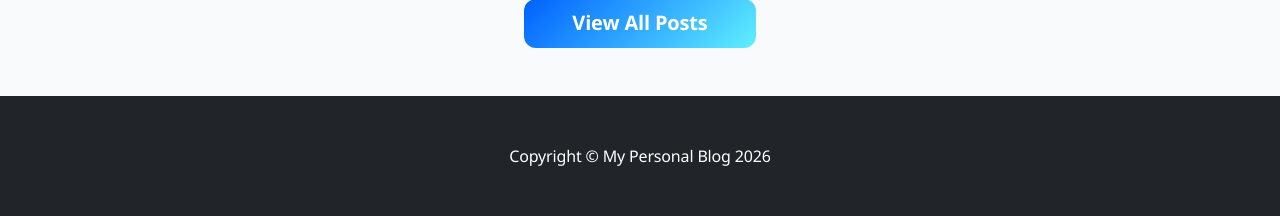
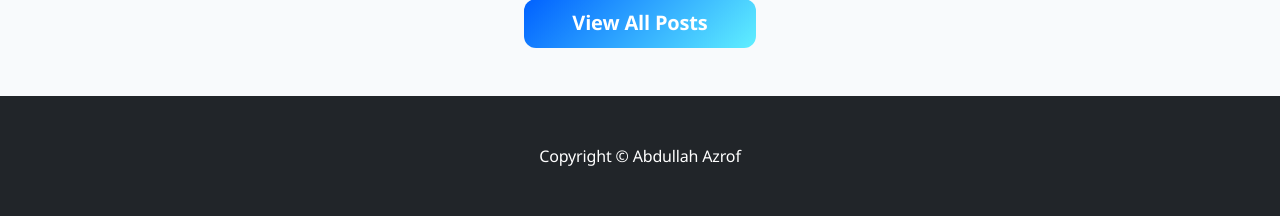
Before and after one commit to azrofx-code/personal_blog_system, a PHP site: page /index.php in a window 1280 px wide. Shown: the part 1509-1725 px from the top of the page. Run offline with PHP 8.4, Linux system fonts and the light colour scheme; data comes from the database, SQL or seed files in the repository; grey boxes labelled with a size stand in for pictures from a placeholder-image service; some libraries are stand-ins or nearby versions.

Commit message:
Add files via upload

```diff
--- a/personal_blog/includes/footer.php
+++ b/personal_blog/includes/footer.php
@@ -1,6 +1,6 @@
 <footer class="py-5 bg-dark mt-5">
         <div class="container">
-            <p class="m-0 text-center text-white">Copyright &copy; My Personal Blog 2026</p>
+            <p class="m-0 text-center text-white">Copyright &copy; Abdullah Azrof</p>
         </div>
     </footer>
     <script src="https://cdn.jsdelivr.net/npm/bootstrap@5.3.0/dist/js/bootstrap.bundle.min.js"></script>
```
